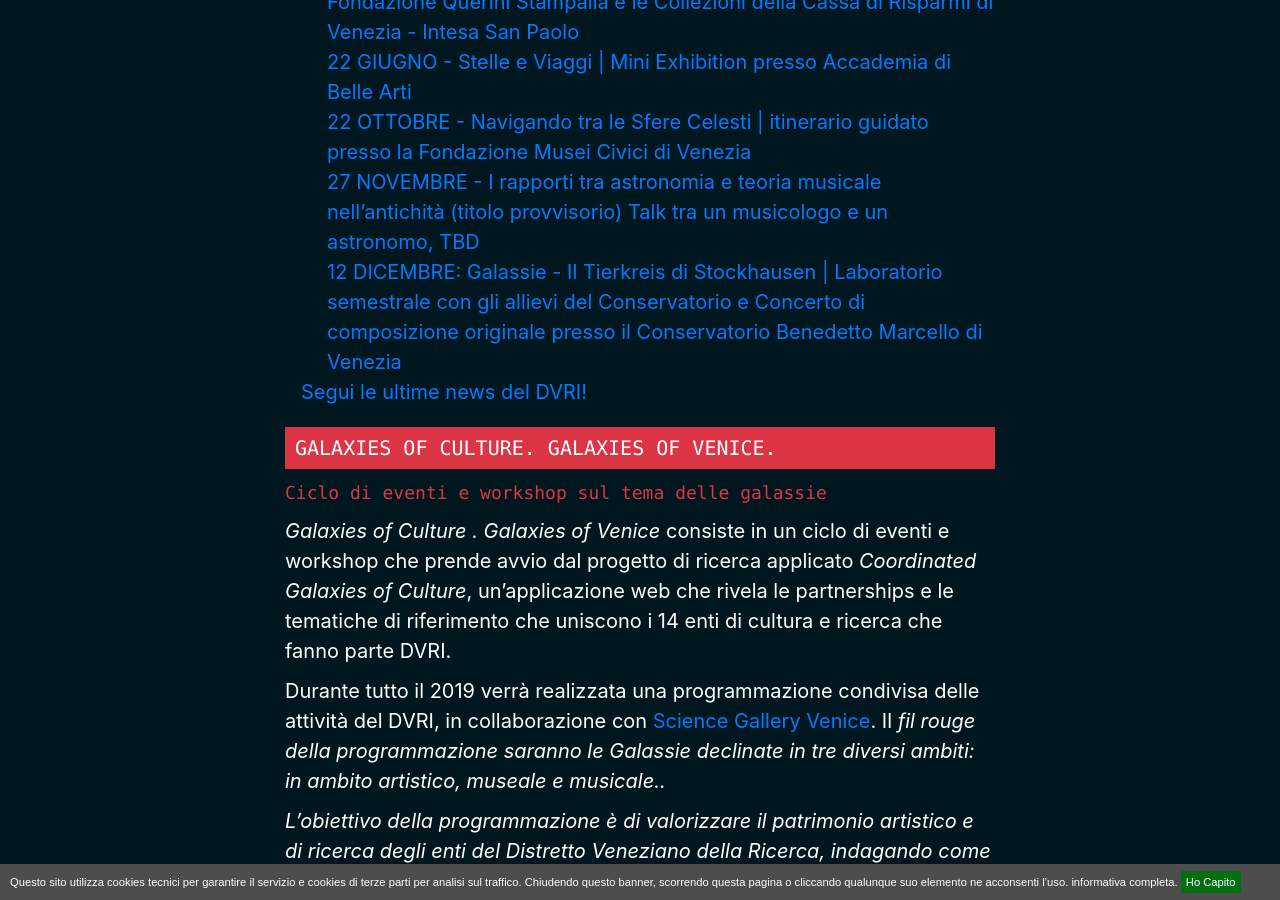
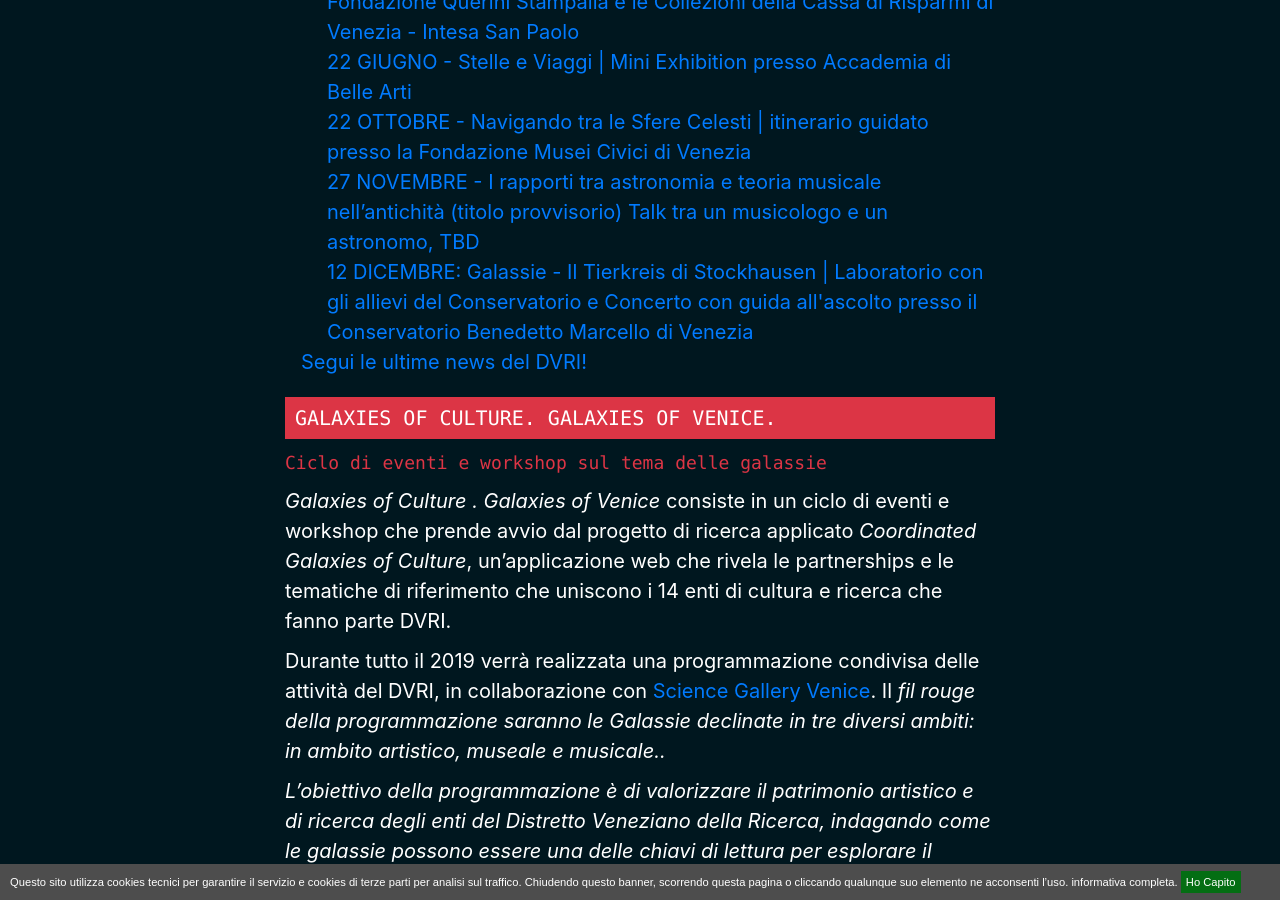
Before and after one commit to simonini/dvri-j-theme, a Jekyll site: the page built from progetti/cultural_galaxies.html, in a window 1280 px wide and 900 px high, scrolled down 843 px. Built offline with Jekyll 4.4.1, drawn with Linux system fonts in a browser that asks for light colours; comment, search, counter and statistics services are not loaded; the table of contents is made by our own code; some of the changed text lies outside the part shown.

Commit message:
Update cultural_galaxies.html

```diff
--- a/progetti/cultural_galaxies.html
+++ b/progetti/cultural_galaxies.html
@@ -74,7 +74,7 @@ dell’Innovazione.</p>
 </p>
 <p>S'indagheranno gli incontri e le intersezioni tra  le teorie astronomiche nel loro valore regressivo o progressivo rispetto alla disciplina astronomica e i contatti che queste hanno avuto e continuano ad avere  con la teoria musicale.</p>
 
-<h4>12 DICEMBRE: Galassie - Il Tierkreis di Stockhausen | Laboratorio semestrale con gli allievi del Conservatorio e Concerto di composizione originale presso il Conservatorio Benedetto Marcello di Venezia</h4>
+<h4>12 DICEMBRE: Galassie - Il Tierkreis di Stockhausen | Laboratorio con gli allievi del Conservatorio e Concerto con guida all'ascolto presso il Conservatorio Benedetto Marcello di Venezia</h4>
 <p>Tierkreis (1974) è una composizione unica nell’universo di Stockhausen perché, da un lato fa un passo deciso verso una semplicità fino a quel momento sconosciuta nella sua produzione, mentre dall’altro è collegata allo Stockhausen più visionario e radicale, quello che si diceva in contatto diretto con il cosmo, arrivando fino a sostenere con decisione il proprio essere alieno.</p>
 <p>Partendo dalle 12 melodie collegate ai segni zodiacali che compongono il Tierkreis, prende forma un laboratorio semestrale degli  allievi di Composizione e Musica Elettronica del Conservatorio Benedetto Marcello, coordinati rispettivamente dai proff. Giovanni Mancuso e  Paolo Zavagna. Ogni segno zodiacale del Tierkreis verrà eseguito in una diversa sede degli enti del Distretto, rivelando l’essenza musicale e i riferimenti al cosmo delle varie  sedi storiche. Queste performances site specific saranno registrate e il 12 dicembre verranno presentate durante un evento pubblico che prevede una guida all’ascolto della composizione del Tierkreis di Stockhausen.</p>
 
```
